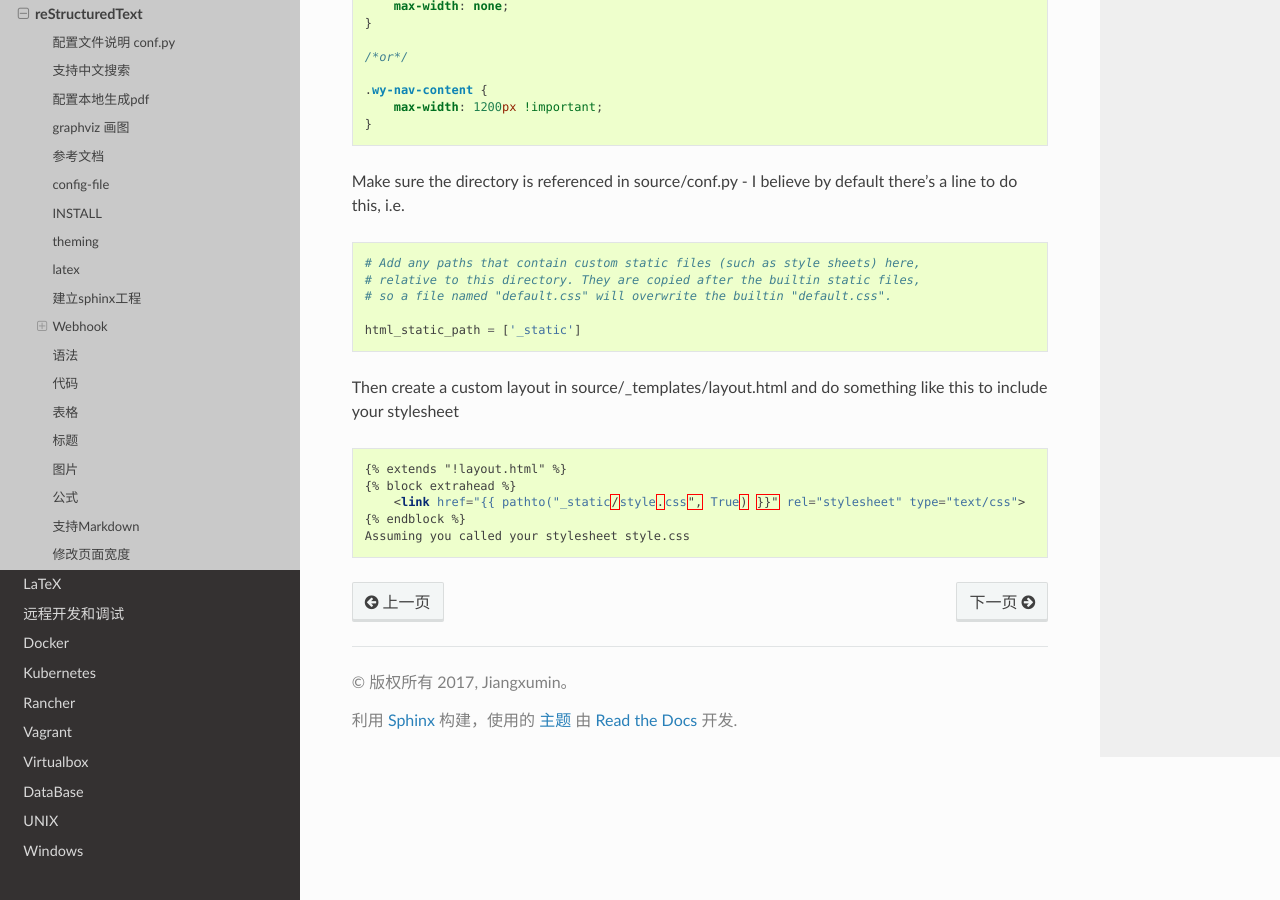
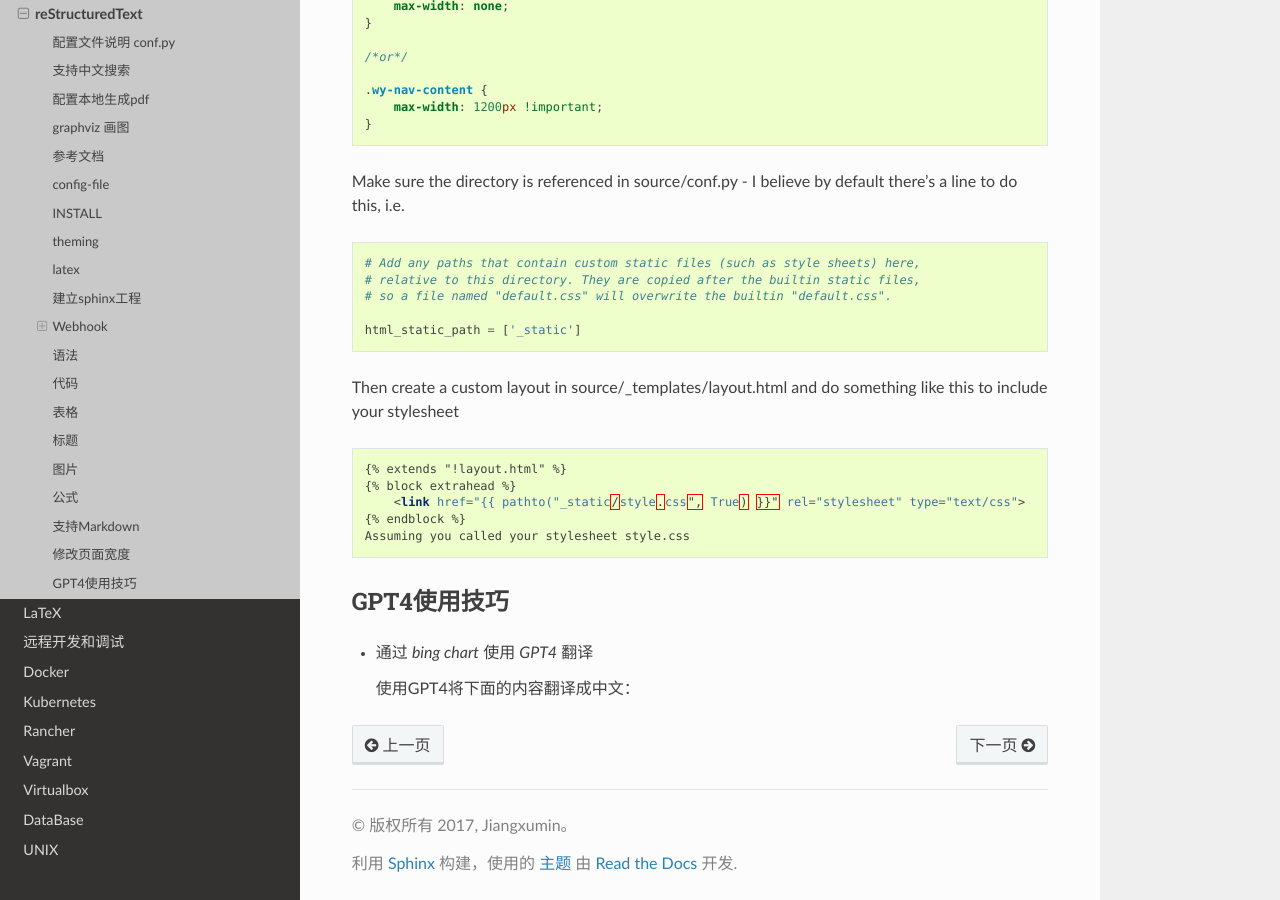
Before and after one commit to my-rds-store/my_space, a Sphinx documentation site: the page built from source/lightweight_markup_language/sphinx/index.rst, in a window 1280 px wide and 900 px high, scrolled down 7562 px. Built offline with Sphinx 7.4.7 and the Read the Docs theme 2.0.0, drawn with Linux system fonts in a browser that asks for light colours.

Commit message:
update ....

```diff
--- a/source/lightweight_markup_language/sphinx/index.rst
+++ b/source/lightweight_markup_language/sphinx/index.rst
@@ -432,6 +432,14 @@ Then create a custom layout in source/_templates/layout.html and do something li
     Assuming you called your stylesheet style.css
 
 
+GPT4使用技巧
+-----------------------
+
+-  通过 `bing chart` 使用 `GPT4` 翻译
+
+   使用GPT4将下面的内容翻译成中文：
+
+
 .. ReadTheDocs 私有部署搭建安装
 .. ----------------------------
 ..
```
